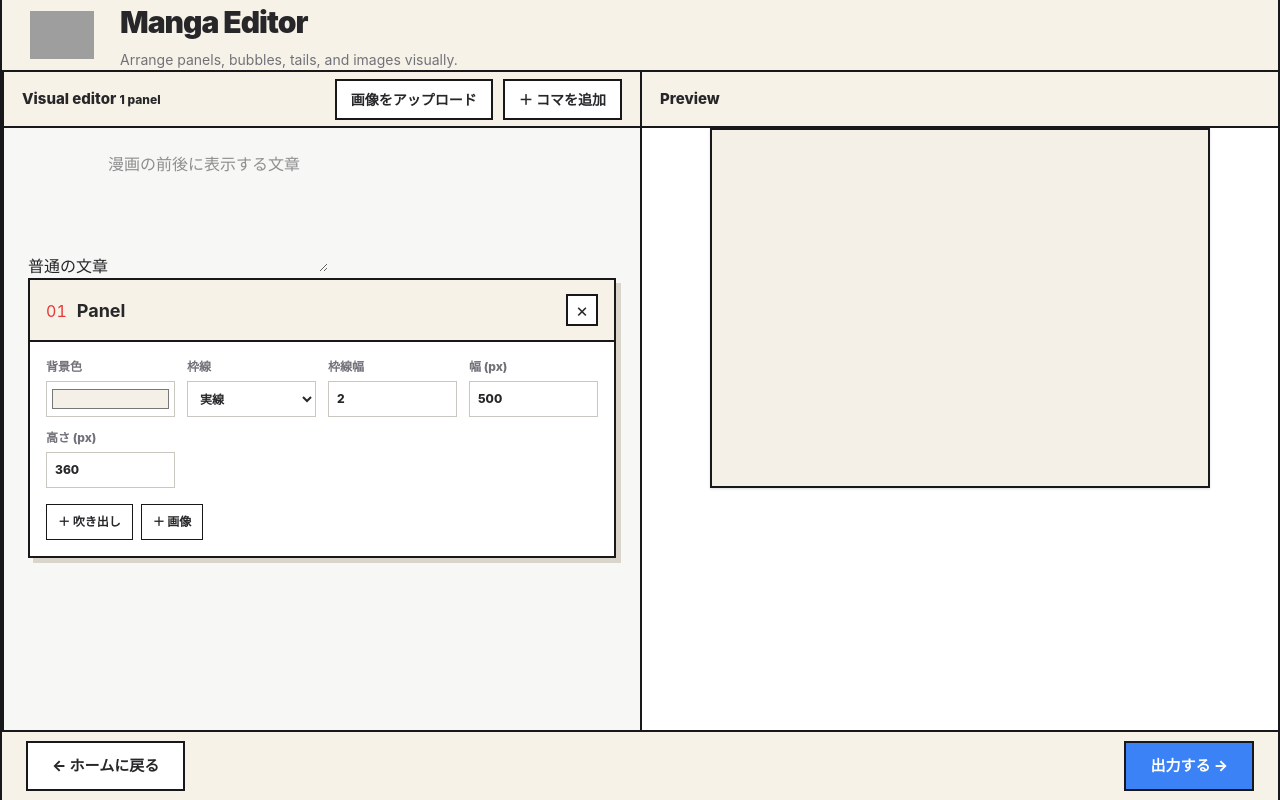
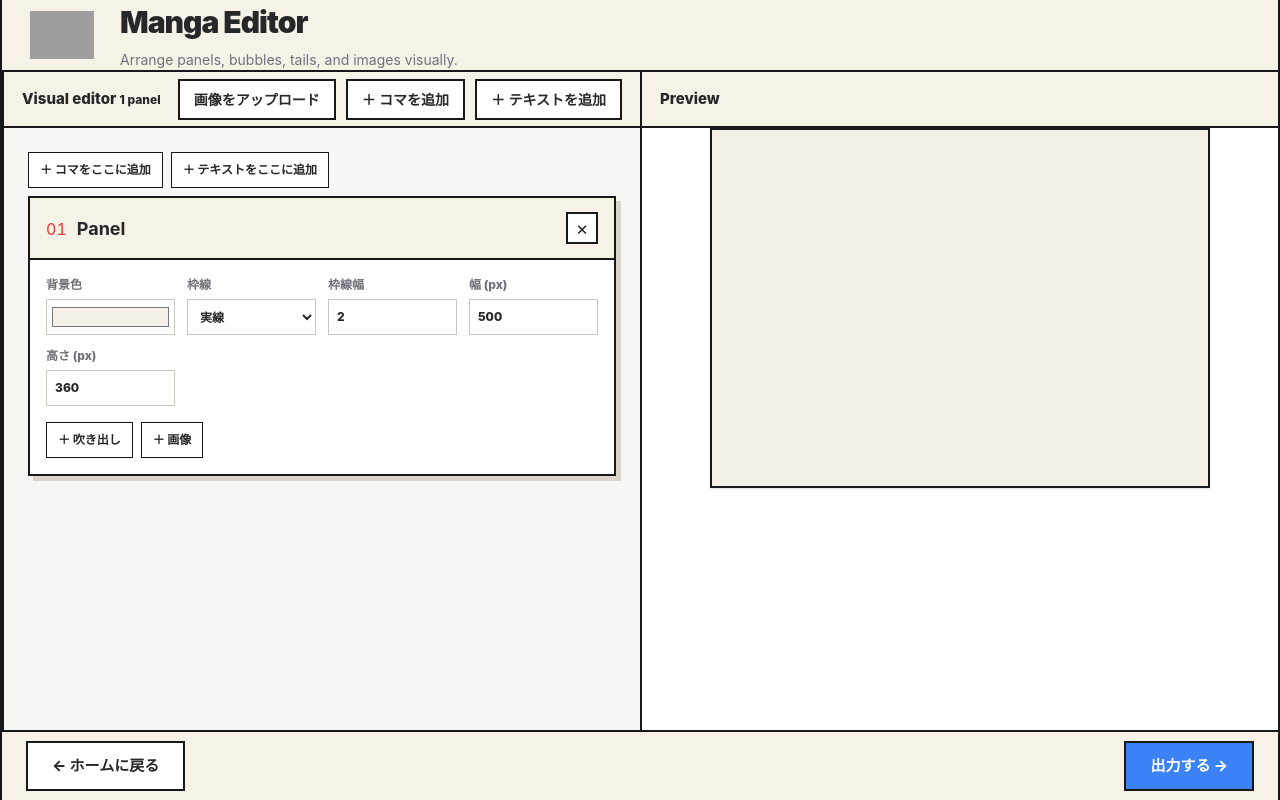
Before and after one commit to Koufuu15/MangaDown, a Vue app: page /write-md in a window 1280 px wide. Built offline with nearby package versions, Linux system fonts and the light colour scheme; grey boxes are pictures that could not be loaded.

Commit message:
テキストの追加枠を改善

```diff
--- a/src/assets/writeMD.css
+++ b/src/assets/writeMD.css
@@ -366,6 +366,33 @@
   background:#f7f7f5;
 }
 
+.write-md-block-insert{
+  display:flex;
+  gap:8px;
+  max-width:760px;
+  margin:0 auto 8px;
+}
+
+.write-md-text-block-body{padding:16px}
+
+.write-md-text-block-body textarea{
+  display:block;
+  width:100%;
+  min-height:110px;
+  resize:vertical;
+  padding:12px;
+  border:1px solid var(--write-md-line);
+  background:#fff;
+  color:var(--write-md-text);
+  font:inherit;
+  line-height:1.6;
+}
+
+.write-md-text-block-body textarea:focus{
+  outline:2px solid var(--write-md-blue);
+  outline-offset:1px;
+}
+
 .write-md-panel-card{
   margin:0 auto 18px;
   max-width:760px;
--- a/src/components/renderer/Renderer.vue
+++ b/src/components/renderer/Renderer.vue
@@ -13,13 +13,23 @@ const props = defineProps({
         type: String,
         default: ""
     },
-    panels: {
+    panelGroups: {
         type: Array,
         default: null
     }
 })
 
 const blocks = computed(() => parseMarkdown(props.content))
+
+function panelsForBlock(index) {
+    if (!props.panelGroups) return null
+
+    const mangaIndex = blocks.value
+        .slice(0, index + 1)
+        .filter(block => block.type === BLOCK_TYPES.MANGA).length - 1
+
+    return props.panelGroups[mangaIndex] ?? []
+}
 </script>
 
 <template>
@@ -32,7 +42,7 @@ const blocks = computed(() => parseMarkdown(props.content))
             <MangaBlock
                 v-else-if="block.type===BLOCK_TYPES.MANGA"
                 :content="block.content"
-                :panels="props.panels"
+                :panels="panelsForBlock(index)"
             />
         </template>
     </div>
--- a/src/views/writeMD.vue
+++ b/src/views/writeMD.vue
@@ -26,8 +26,6 @@ const assets = ref([])
 
 const initialContent = localStorage.getItem("content") ?? ""
 const initialBlocks = parseMarkdown(initialContent)
-const initialMangaBlock = initialBlocks.find(block => block.type === "manga")
-
 const createPanel = () => ({
   position: { x: 0, y: 0 },
   size: { width: 500, height: 360 },
@@ -38,16 +36,26 @@ const createPanel = () => ({
   components: []
 })
 
-const manga = ref(initialMangaBlock ? parseManga(initialMangaBlock.content).panels : [])
-if (manga.value.length === 0) manga.value.push(createPanel())
+const editorBlocks = ref([])
 
-const markdownText = ref(
-  initialBlocks
-    .filter(block => block.type === "markdown")
-    .map(block => block.content.trim())
-    .filter(Boolean)
-    .join("\n\n")
-)
+initialBlocks.forEach(block => {
+  if (block.type === "markdown" && block.content.trim()) {
+    editorBlocks.value.push({ type: "text", content: block.content.trim() })
+  }
+
+  if (block.type === "manga") {
+    parseManga(block.content).panels.forEach(panel => {
+      editorBlocks.value.push({ type: "panel", panel })
+    })
+  }
+})
+
+if (editorBlocks.value.length === 0) {
+  editorBlocks.value.push({ type: "panel", panel: createPanel() })
+}
+
+const panels = computed(() => editorBlocks.value.filter(block => block.type === "panel").map(block => block.panel))
+const panelGroups = computed(() => editorBlocks.value.filter(block => block.type === "panel").map(block => [block.panel]))
 const content = ref("")
 
 const mobileView = ref("editor")
@@ -73,10 +81,9 @@ function serializeSize(size) {
   return `{ w: ${numberValue(size?.width)}, h: ${numberValue(size?.height)} }`
 }
 
-function serializeManga() {
+function serializeManga(panel) {
   const lines = [":::manga"]
 
-  manga.value.forEach(panel => {
   lines.push("# panel", `- backgroundColor: ${panel.backgroundColor || "#ffffff"}`, `- border: ${panel.border || "solid"}`, `- borderWidth: ${numberValue(panel.borderWidth, 2)}`, `- borderColor: ${panel.borderColor || "#18181b"}`, `- position: ${serializeObject(panel.position)}`, `- size: ${serializeSize(panel.size)}`, "")
 
   panel.components.forEach(component => {
@@ -90,27 +97,35 @@ function serializeManga() {
 
     if (image) lines.push("## image", `- name: ${image.name || ""}`, `- layer: ${numberValue(image.layer)}`, `- position: ${serializeObject(image.position)}`, `- size: ${serializeSize(image.size)}`, "")
   })
-  })
 
   lines.push(":::")
   return lines.join("\n")
 }
 
 function syncContent() {
-  const parts = []
-  if (markdownText.value.trim()) parts.push(markdownText.value.trim())
-  if (manga.value.length > 0) parts.push(serializeManga())
-  content.value = parts.join("\n\n")
+  content.value = editorBlocks.value.map(block =>
+    block.type === "text" ? block.content.trim() : serializeManga(block.panel)
+  ).filter(Boolean).join("\n\n")
   localStorage.setItem("content", content.value)
 }
 
-function addPanel() {
-  manga.value.push(createPanel())
+function addPanel(index = editorBlocks.value.length) {
+  editorBlocks.value.splice(index, 0, { type: "panel", panel: createPanel() })
   syncContent()
 }
 
-function removePanel(panelIndex) {
-  manga.value.splice(panelIndex, 1)
+function removePanel(blockIndex) {
+  editorBlocks.value.splice(blockIndex, 1)
+  syncContent()
+}
+
+function addText(index = editorBlocks.value.length) {
+  editorBlocks.value.splice(index, 0, { type: "text", content: "" })
+  syncContent()
+}
+
+function removeText(blockIndex) {
+  editorBlocks.value.splice(blockIndex, 1)
   syncContent()
 }
 
@@ -141,12 +156,12 @@ function removeTail(bubble, tail) {
 }
 
 function openImagePicker() {
-  selectedPanel.value = manga.value[0]
+  selectedPanel.value = panels.value[0]
   fileInput.value?.click()
 }
 
 function openAssetPicker() {
-  selectedPanel.value = manga.value[0]
+  selectedPanel.value = panels.value[0]
   assets.value = getAllAssets()
   pickerOpen.value = true
 }
@@ -205,9 +220,9 @@ function selectAsset(asset) {
   pickerOpen.value = false
 }
 
-watch(manga, syncContent, { deep: true })
+watch(editorBlocks, syncContent, { deep: true })
 
-const panelCountLabel = computed(() => `${manga.value.length} panel${manga.value.length === 1 ? "" : "s"}`)
+const panelCountLabel = computed(() => `${panels.value.length} panel${panels.value.length === 1 ? "" : "s"}`)
 syncContent()
 </script>
 
@@ -239,6 +254,7 @@ syncContent()
           <div class="write-md-editor-toolbar">
             <button class="write-md-toolbar-button" @click="openImagePicker">画像をアップロード</button>
             <button class="write-md-toolbar-button" @click="addPanel">＋ コマを追加</button>
+            <button class="write-md-toolbar-button" @click="addText">＋ テキストを追加</button>
 
             <input
               ref="fileInput"
@@ -251,25 +267,35 @@ syncContent()
         </div>
 
         <div class="write-md-form">
-          <label class="write-md-plain-text">
-            <span>普通の文章</span>
-            <textarea v-model="markdownText" rows="5" placeholder="漫画の前後に表示する文章" @input="syncContent" />
-          </label>
+          <template v-for="(block, blockIndex) in editorBlocks" :key="blockIndex">
+          <div class="write-md-block-insert">
+            <button class="write-md-small-button" @click="addPanel(blockIndex)">＋ コマをここに追加</button>
+            <button class="write-md-small-button" @click="addText(blockIndex)">＋ テキストをここに追加</button>
+          </div>
+          <article v-if="block.type === 'text'" class="write-md-panel-card write-md-text-block">
+            <header class="write-md-card-header">
+              <div><span class="write-md-index">T</span><strong>Text</strong></div>
+              <button class="write-md-icon-button" title="テキストを削除" @click="removeText(blockIndex)">×</button>
+            </header>
+            <div class="write-md-text-block-body">
+              <textarea v-model="block.content" rows="5" placeholder="普通の文章を入力" @input="syncContent" />
+            </div>
+          </article>
 
-          <article v-for="(panel, panelIndex) in manga" :key="panelIndex" class="write-md-panel-card">
+          <article v-else class="write-md-panel-card">
             <header class="write-md-card-header">
-              <div><span class="write-md-index">{{ String(panelIndex + 1).padStart(2, "0") }}</span><strong>Panel</strong></div>
-              <button class="write-md-icon-button" title="コマを削除" @click="removePanel(panelIndex)">×</button>
+              <div><span class="write-md-index">{{ String(blockIndex + 1).padStart(2, "0") }}</span><strong>Panel</strong></div>
+              <button class="write-md-icon-button" title="コマを削除" @click="removePanel(blockIndex)">×</button>
             </header>
             <div class="write-md-fields">
-              <label>背景色<input v-model="panel.backgroundColor" type="color" @change="syncContent"></label>
-              <label>枠線<select v-model="panel.border" @change="syncContent"><option value="solid">実線</option><option value="dashed">破線</option><option value="none">なし</option></select></label>
-              <label>枠線幅<input v-model.number="panel.borderWidth" type="number" min="0" step="1" @change="syncContent"></label>
-              <label>幅 (px)<input v-model.number="panel.size.width" type="number" min="1" @change="syncContent"></label>
-              <label>高さ (px)<input v-model.number="panel.size.height" type="number" min="1" @change="syncContent"></label>
+              <label>背景色<input v-model="block.panel.backgroundColor" type="color" @change="syncContent"></label>
+              <label>枠線<select v-model="block.panel.border" @change="syncContent"><option value="solid">実線</option><option value="dashed">破線</option><option value="none">なし</option></select></label>
+              <label>枠線幅<input v-model.number="block.panel.borderWidth" type="number" min="0" step="1" @change="syncContent"></label>
+              <label>幅 (px)<input v-model.number="block.panel.size.width" type="number" min="1" @change="syncContent"></label>
+              <label>高さ (px)<input v-model.number="block.panel.size.height" type="number" min="1" @change="syncContent"></label>
             </div>
             <div class="write-md-component-list">
-              <section v-for="(component, componentIndex) in panel.components" :key="componentIndex" class="write-md-component-card">
+              <section v-for="(component, componentIndex) in block.panel.components" :key="componentIndex" class="write-md-component-card">
                 <template v-if="component.bubble">
                   <div class="write-md-component-heading"><strong>吹き出し</strong><button class="write-md-remove-link" @click="removeComponent(panel, component)">削除</button></div>
                   <div class="write-md-fields">
@@ -292,8 +318,9 @@ syncContent()
                 </template>
               </section>
             </div>
-            <footer class="write-md-card-actions"><button class="write-md-small-button" @click="addBubble(panel)">＋ 吹き出し</button><button class="write-md-small-button" @click="addImage(panel)">＋ 画像</button></footer>
+            <footer class="write-md-card-actions"><button class="write-md-small-button" @click="addBubble(block.panel)">＋ 吹き出し</button><button class="write-md-small-button" @click="addImage(block.panel)">＋ 画像</button></footer>
           </article>
+          </template>
         </div>
       </section>
 
@@ -306,7 +333,7 @@ syncContent()
         </div>
 
         <div class="write-md-preview">
-          <Renderer :content="content" :panels="manga" />
+          <Renderer :content="content" :panel-groups="panelGroups" />
         </div>
       </section>
     </main>
```
Lines whose indentation alone changed are shown as unchanged.
